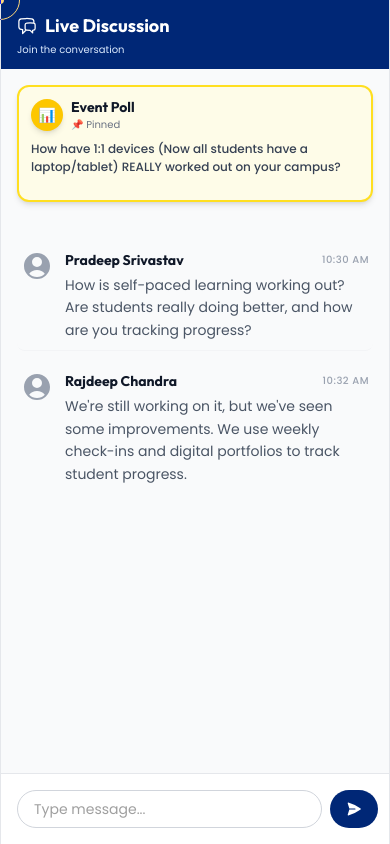
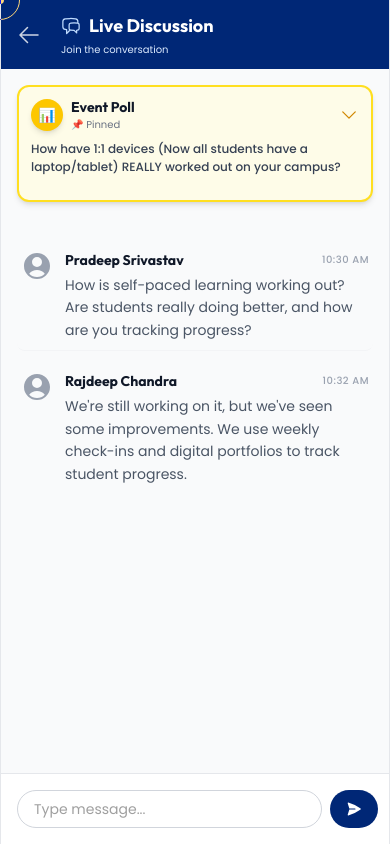
Before and after one commit to ubbelothbrok/BRICS, a React (Vite) app: page /manthan/live-polling in a window 390 px wide. Built offline with nearby package versions, Linux system fonts and the light colour scheme; no server answers.

Commit message:
feat: Add back navigation and make polls expandable on click with a chevron icon.

```diff
--- a/src/pages/LivePolling.tsx
+++ b/src/pages/LivePolling.tsx
@@ -1,5 +1,6 @@
 import { useState, useRef, useEffect } from 'react';
-import { PaperAirplaneIcon, UserCircleIcon } from '@heroicons/react/24/solid';
+import { useNavigate } from 'react-router-dom';
+import { PaperAirplaneIcon, UserCircleIcon, ChevronDownIcon, ArrowLeftIcon } from '@heroicons/react/24/solid';
 import { ChatBubbleLeftRightIcon } from '@heroicons/react/24/outline';
 
 interface Poll {
@@ -16,6 +17,7 @@ interface ChatMessage {
 }
 
 function LivePolling() {
+    const navigate = useNavigate();
     // Sample polls (in real app, this would come from admin/backend)
     const [polls] = useState<Poll[]>([
         {
@@ -31,6 +33,7 @@ function LivePolling() {
     ]);
 
     const [selectedOptions, setSelectedOptions] = useState<{ [key: number]: number }>({});
+    const [expandedPolls, setExpandedPolls] = useState<{ [key: number]: boolean }>({});
     const [chatMessages, setChatMessages] = useState<ChatMessage[]>([
         {
             id: 1,
@@ -59,6 +62,10 @@ function LivePolling() {
         setSelectedOptions({ ...selectedOptions, [pollId]: optionIndex });
     };
 
+    const togglePoll = (pollId: number) => {
+        setExpandedPolls(prev => ({ ...prev, [pollId]: !prev[pollId] }));
+    };
+
     const handleSendMessage = (e: React.FormEvent) => {
         e.preventDefault();
         if (newMessage.trim()) {
@@ -78,16 +85,25 @@ function LivePolling() {
             <main className="w-full sm:max-w-[900px] h-full flex items-center justify-center">
 
                 {/* Combined Box: Chat with Embedded Poll */}
-                <div className="bg-white rounded-none sm:rounded-2xl shadow-lg border-x sm:border border-gray-200 w-full h-full flex flex-col">
+                <div className="bg-white rounded-none sm:rounded-2xl shadow-lg border-x sm:border border-gray-200 w-full h-full flex flex-col relative overflow-hidden">
                     {/* Live Chat Section */}
                     <div className="flex flex-col h-full">
                         {/* Chat Header */}
-                        <div className="bg-brics-blue px-4 py-3 sm:px-6 sm:py-4 flex-shrink-0">
-                            <h2 className="text-lg sm:text-xl font-bold text-white flex items-center gap-2">
-                                <ChatBubbleLeftRightIcon className="w-5 h-5 sm:w-6 sm:h-6" />
-                                Live Discussion
-                            </h2>
-                            <p className="text-blue-100 text-[10px] sm:text-sm mt-0.5 sm:mt-1">Join the conversation</p>
+                        <div className="bg-brics-blue px-4 py-3 sm:px-6 sm:py-4 flex-shrink-0 flex items-center gap-4">
+                            <button
+                                onClick={() => navigate(-1)}
+                                className="text-white/80 hover:text-white transition-colors p-1 -ml-1"
+                                title="Go Back"
+                            >
+                                <ArrowLeftIcon className="w-6 h-6 sm:w-7 sm:h-7" />
+                            </button>
+                            <div>
+                                <h2 className="text-lg sm:text-xl font-bold text-white flex items-center gap-2">
+                                    <ChatBubbleLeftRightIcon className="w-5 h-5 sm:w-6 sm:h-6 text-blue-200" />
+                                    Live Discussion
+                                </h2>
+                                <p className="text-blue-100 text-[10px] sm:text-sm mt-0.5">Join the conversation</p>
+                            </div>
                         </div>
 
                         {/* Pinned Poll Section - Fixed at Top (Unified with Chat) */}
@@ -101,7 +117,12 @@ function LivePolling() {
                                 const totalVotes = voteData.reduce((sum, data) => sum + data.votes, 0);
 
                                 return (
-                                    <div key={poll.id} className="group bg-yellow-50 rounded-xl sm:rounded-2xl p-3 sm:p-5 shadow-md border-2 border-yellow-300 hover:border-yellow-500 hover:shadow-2xl hover:scale-[1.01] sm:hover:scale-[1.02] cursor-pointer relative">
+                                    <div
+                                        key={poll.id}
+                                        onClick={() => togglePoll(poll.id)}
+                                        className={`group bg-yellow-50 rounded-xl sm:rounded-2xl p-3 sm:p-5 shadow-md border-2 transition-all duration-300 cursor-pointer relative ${expandedPolls[poll.id] ? 'border-yellow-500 shadow-2xl scale-[1.01] sm:scale-[1.02]' : 'border-yellow-300 hover:border-yellow-400'
+                                            }`}
+                                    >
 
                                         {/* Content */}
                                         <div className="relative z-10">
@@ -114,12 +135,13 @@ function LivePolling() {
                                                     <h3 className="font-bold text-gray-900 text-sm sm:text-base leading-tight">Event Poll</h3>
                                                     <p className="text-[10px] sm:text-xs text-gray-500">📌 Pinned</p>
                                                 </div>
+                                                <ChevronDownIcon className={`w-5 h-5 text-yellow-600 transition-transform duration-300 ${expandedPolls[poll.id] ? 'rotate-180' : ''}`} />
                                             </div>
 
                                             <p className="text-xs sm:text-sm text-gray-700 mb-3 sm:mb-4 font-medium leading-normal">{poll.question}</p>
 
-                                            {/* Poll Options - Reveal on Hover */}
-                                            <div className="max-h-0 group-hover:max-h-[1000px] transition-all duration-700 ease-in-out overflow-hidden">
+                                            {/* Poll Options - Reveal on Click/Tap */}
+                                            <div className={`transition-all duration-700 ease-in-out overflow-hidden ${expandedPolls[poll.id] ? 'max-h-[1000px]' : 'max-h-0'}`}>
                                                 <div className="space-y-4 pt-4 mt-2 border-t border-yellow-200/40">
                                                     {poll.options.slice(0, 3).map((option, index) => {
                                                         const data = voteData[index];
```
